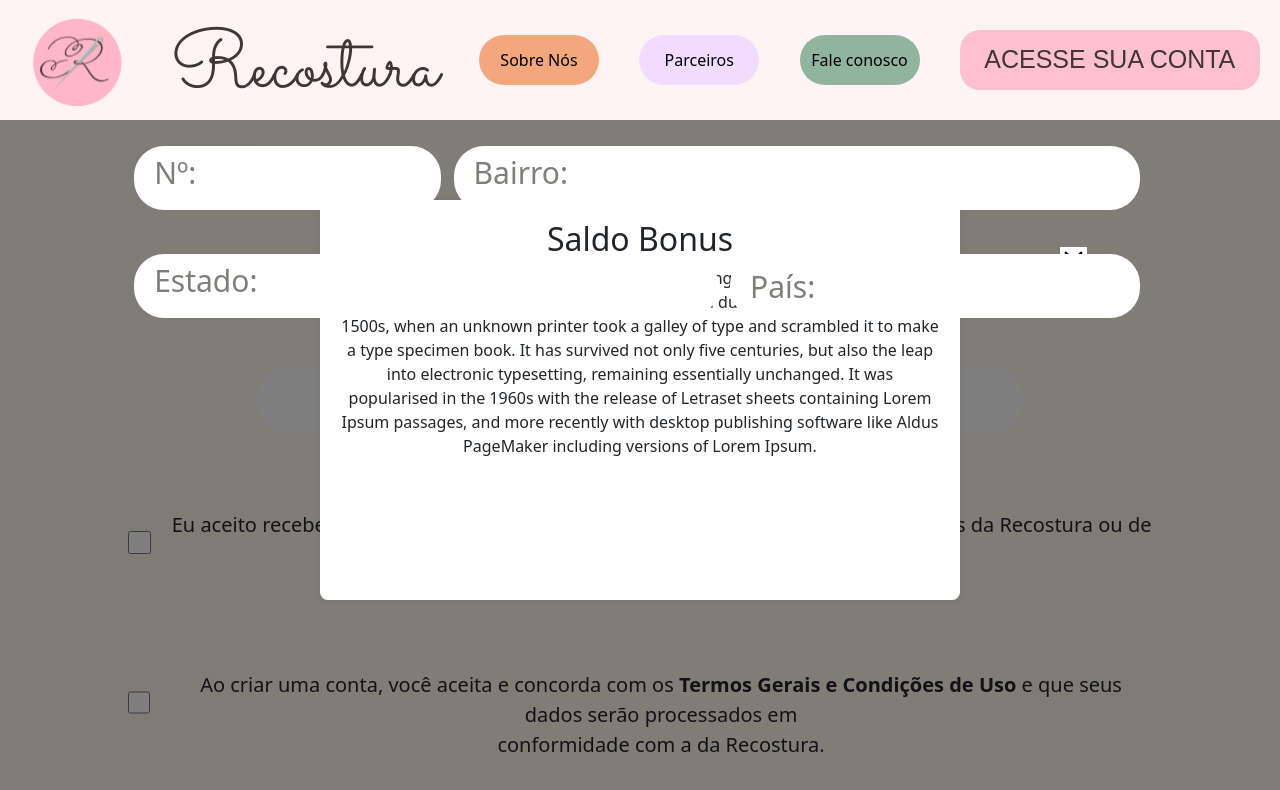
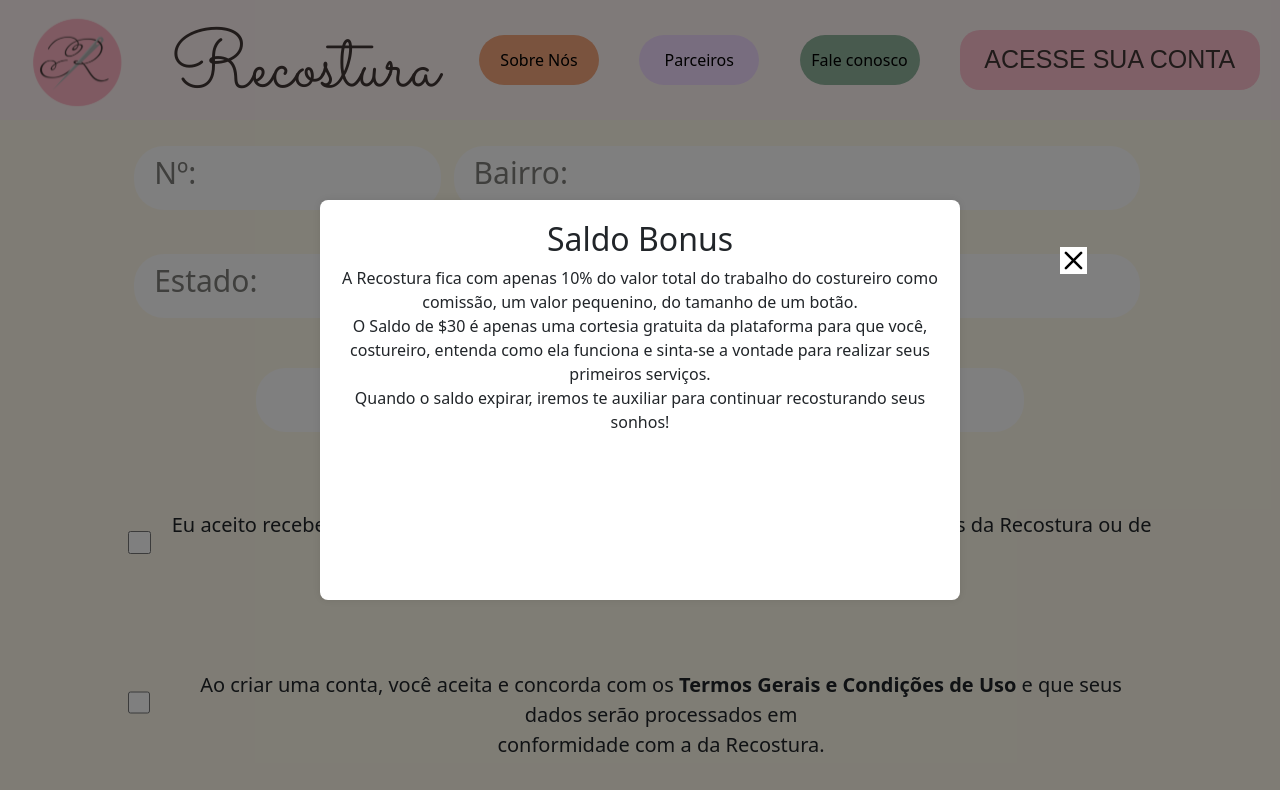
Before and after one commit to Recostura/FrontRecostura, a React (Create React App) app: page /Cadastro in a window 1280 px wide. Both pictures are taken after a click on the element 947 px from the left and 2182 px from the top of the page. Shown: the part 1782-2572 px from the top of the page. Built offline with nearby package versions, Linux system fonts and the light colour scheme.

Commit message:
arrumando modal e inserindo texto

```diff
--- a/src/pages/Componentes/SaldoBonus_Modal.js
+++ b/src/pages/Componentes/SaldoBonus_Modal.js
@@ -29,10 +29,14 @@ const SaldoBonus = () => {
             {modalAberto && (
                 <div className={Style.modalOverlay} onClick={fecharModal}>
                     <div className={Style.modalContent} onClick={(e) => e.stopPropagation()}>
-                       <div className={Style.textModal}>
+                        <div className={Style.textModal}>
                             <h2>Saldo Bonus</h2>
-                            <p>Lorem Ipsum is simply dummy text of the printing and typesetting industry. Lorem Ipsum has been the industry's standard dummy text ever since the 1500s, when an unknown printer took a galley of type and scrambled it to make a type specimen book. It has survived not only five centuries, but also the leap into electronic typesetting, remaining essentially unchanged. It was popularised in the 1960s with the release of Letraset sheets containing Lorem Ipsum passages, and more recently with desktop publishing software like Aldus PageMaker including versions of Lorem Ipsum.</p>
-                       </div>
+                            <p>A Recostura fica com apenas 10% do valor total do trabalho do costureiro como comissão, um valor pequenino, do tamanho de um botão. <br />
+                                O Saldo de $30 é apenas uma cortesia gratuita da plataforma para que você, costureiro, entenda como ela funciona e sinta-se a vontade para realizar seus primeiros serviços.
+                                <br /> Quando o saldo expirar, iremos te auxiliar para continuar recosturando seus sonhos!
+
+                            </p>
+                        </div>
                         <button onClick={fecharModal} className={Style.buttonModal}>
                             <img src={Fechar} alt='fechar' />
                         </button>
--- a/src/pages/Componentes/css/SaldoBonus_Modal.module.css
+++ b/src/pages/Componentes/css/SaldoBonus_Modal.module.css
@@ -47,6 +47,7 @@
     display: flex;
     justify-content: center;
     align-items: center;
+    z-index: 10;
 }
 
 .modalContent { /*De uma altura e largura que voce goste*/
--- a/src/pages/cadastro.js
+++ b/src/pages/cadastro.js
@@ -1,7 +1,7 @@
 import Header from '../ComponentesIndex/Header';
 import Footer from '../ComponentesIndex/Footer'
 import Button from '../imagens/cadastroButtons.svg'
-import Style from './css/cadastro.module.css';
+import Style from './css/Cadastro.module.css';
 import InfoPessoalForm from './Componentes/pessoainfo';
 import Cep from './Componentes/cep';
 import { Link } from "react-router-dom";
```
